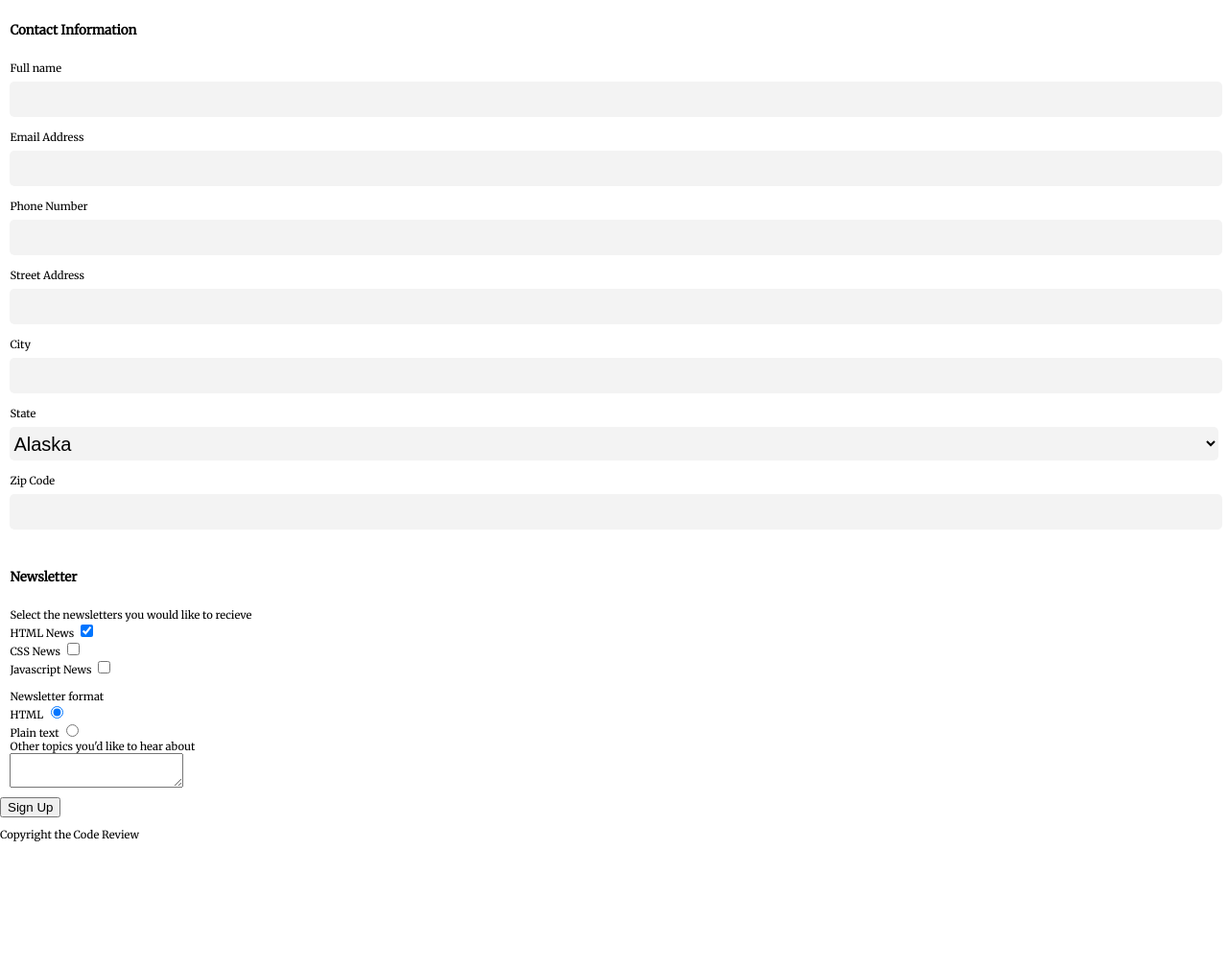
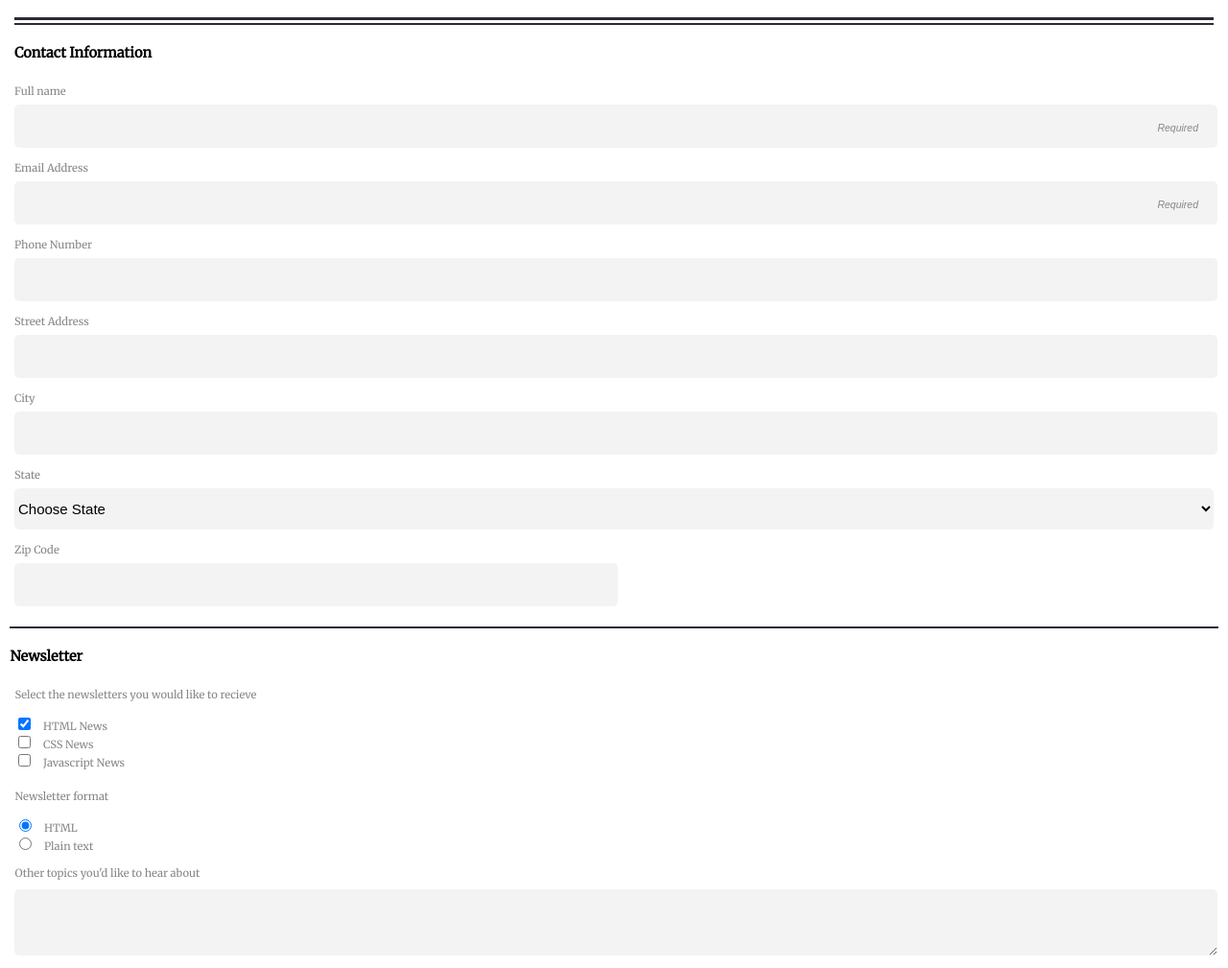
Before and after one commit to alicelandroe/Online-Registration-Form_AliceL, a plain HTML site: page index.html in a window 1280 px wide. Shown: the part 153-1162 px from the top of the page at 96% size. Before the commit the page ends 1041 px from the top, so only its background shows below. Drawn offline with Linux system fonts and the light colour scheme.

Commit message:
Added styling

```diff
--- a/css/styles.css
+++ b/css/styles.css
@@ -5,6 +5,7 @@ h2,
 section p {
     display: flex;
 }
+
  body {
     margin: 0;
     font-family: 'Merriweather', serif;
@@ -13,7 +14,7 @@ section p {
 
 h1 {
     justify-content: center;
-    background-color: #333366;
+    background-color: #2b2b35;
     color: white;
     margin: 0;
     padding: 25px 25px;
@@ -24,7 +25,13 @@ h2 {
     padding-top: 10px;
     padding-bottom: 0;
     margin-bottom: 7px;
-    color: #333366;;
+    color: #2b2b35;
+}
+
+section {
+    margin: 0 15px 3px 15px;
+    padding-bottom: 15px;
+    border-bottom: solid  #2b2b35 3px;
 }
 
 section p {
@@ -36,30 +43,91 @@ section p {
     color: #949494;
 }
 
-legend {
-    font-size: 1.2em;
+.main-legend {
+    width: 100%;
+    font-size: 1.3em;
     font-weight: bolder;
     padding: 20px 0 20px 0;
+    border-top: solid #2b2b35 2px ;
 
+}
+
+label {
+    color: #878787;
+}
+
+button {
+    width: 100%;
 }
 
 /* class styles */
 
-.fieldset {
+.contact-info input,
+.contact-info select {
+    background-color: #f3f3f3;
+    width: 100%;
+    border: none;
+    height: 43px;
+    font-size: 15px;
+    border-radius: 5px;
+    margin-top: 7px;
+}
+
+.fieldset-1,
+.fieldset-2,
+.fieldset-2a,
+.fieldset-2b {
     border: none;
 }
 
-/* attribute selectors */
+.fieldset-1 {
+    margin: 0;
+    padding-left: 15px;
+    padding-right: 15px;
+}
 
-input[type="text"],
-input[type="email"],
-input[type="tel"],
-select {
+.fieldset-2a,
+.fieldset-2b {
+    margin: 0;
+    padding-left: 5px;
+    padding-right: 5px;
+}
+
+.fieldset-2a legend,
+.fieldset-2b legend {
+    border: none;
+    color: #878787;
+    padding: 0 0 10px 0;
+}
+
+.news-format label,
+.fieldset-2a label {
+    margin-left: 7px;
+}
+
+.fieldset-2b textarea {
     background-color: #f3f3f3;
     width: 100%;
     border: none;
-    height: 35px;
-    font-size: 20px;
+    height: 65px;
+    font-size: 15px;
     border-radius: 5px;
-    margin-top: 7px;
-  }
+    margin-top: 10px;
+}
+
+::placeholder {
+    color: #878787;
+    font-style: italic;
+    font-size: 0.7em;
+    text-align: right;
+    padding-right: 18px;
+}
+
+.choose-state {
+    color: #878787;
+    font-size: 0.7em;
+}
+
+#zip-code {
+    width: 50%;
+}
--- a/index.html
+++ b/index.html
@@ -1,5 +1,6 @@
 <!DOCTYPE html>
 <html lang="en">
+
 <head>
   <meta charset="UTF-8">
   <meta name="viewport" content="width=device-width, initial-scale=1.0">
@@ -7,8 +8,9 @@
   <meta http-equiv="X-UA-Compatible" content="ie=edge">
   <title>Online Registration Form</title>
   <link href="https://fonts.googleapis.com/css?family=Merriweather&display=swap" rel="stylesheet">
-    <!-- font-family: 'Merriweather', serif; -->
+
 </head>
+
 <body>
   <h1>The Code Review</h1>
 
@@ -18,13 +20,13 @@
   </section>
 
   <form>
-        <fieldset class="fieldset">
-            <legend>Contact Information</legend>
+    <fieldset class="fieldset-1 contact-info">
+      <legend class="main-legend">Contact Information</legend>
       <label for="fname">Full name</label><br>
-            <input type="text" id="fname" name="fname"><br><br>
+      <input type="text" placeholder="Required" id="fname" name="fname"><br><br>
 
       <label for="email">Email Address</label><br>
-            <input type="email" id="email" name="email"><br><br>
+      <input type="email" placeholder="Required" id="email" name="email"><br><br>
 
       <label for="phone">Phone Number</label><br>
       <input type="tel" id="phone" name="phone"><br><br>
@@ -37,6 +39,7 @@
 
       <label for="state">State</label><br>
       <select id="state" name="state">
+        <option disabled selected value class="choose-state"> Choose State </option>
         <option value="Alaska">Alaska</option>
         <option value="Arizona">Arizona</option>
         <option value="California">California</option>
@@ -44,36 +47,48 @@
       </select><br><br>
 
       <label for="zip-code">Zip Code</label><br>
-            <input type="text" id="zip-code" name="zip-code"><br><br>
+      <input type="text" id="zip-code" name="zip-code" class="zip-code">
+      <br>
+      <br>
     </fieldset>
 
-        <fieldset class="fieldset">
-            <legend>Newsletter</legend>
+    <fieldset class="fieldset-2">
+      <legend class="main-legend">Newsletter</legend>
+      <fieldset class="fieldset-2a">
+        <legend>Select the newsletters you would like to recieve</legend>
 
-            <label for="newsletter-option">Select the newsletters you would like to recieve</label><br>
+        <input type="checkbox" id="html-news" name="newsletter-option" checked="checked">
+        <label for="html-news">HTML News</label>
+        <br>
 
-                <label for="html-news">HTML News</label>
-                <input type="checkbox" id="html-news" name="newsletter-option" checked="checked"><br>
+        <input type="checkbox" id="css-news" name="newsletter-option">
+        <label for="css-news">CSS News</label>
+        <br>
 
-                <label for="css-news">CSS News</label>
-                <input type="checkbox" id="css-news" name="newsletter-option"><br>
+        <input type="checkbox" id="javascript-news" name="newsletter-option">
+        <label for="javascript-news">Javascript News</label>
+        <br>
+        <br>
+      </fieldset>
 
-                <label for="javascript-news">Javascript News</label>
-                <input type="checkbox" id="javascript-news" name="newsletter-option"><br><br>
+      <fieldset class="fieldset-2b">
+        <legend>Newsletter format</legend>
 
-           <label for="format-option">Newsletter format</label><br/>
+        <div class="news-format">
+          <input type="radio" name="format-option" id="html-format" value="HTML" checked="checked" />
           <label for="html-format">HTML</label>
-                <input type="radio" name="format-option" id="html-format" value="HTML" checked="checked"/><br/>
+          <br>
 
+          <input type="radio" name="format-option" id="plain-format" value="plain-text" />
           <label for="plain-format">Plain text</label>
-                <input type="radio" name="format-option" id="plain-format" value="HTML"/><br/>
+          <br>
+          <br>
+        </div>
 
-                <label for="other-topics">Other topics you'd like to hear about</label><br/>
-                <textarea id="other-topics">
-                </textarea>
-
-
-        </fieldset class="fieldset">
+        <label for="other-topics" class="other-topics-label">Other topics you'd like to hear about</label>
+        <textarea id="other-topics"></textarea>
+      </fieldset>
+    </fieldset>
 
     <button type="submit">Sign Up</button>
   </form>
@@ -81,4 +96,5 @@
   <p>Copyright the Code Review</p>
 
 </body>
+
 </html>
```
Lines whose indentation alone changed are shown as unchanged.
